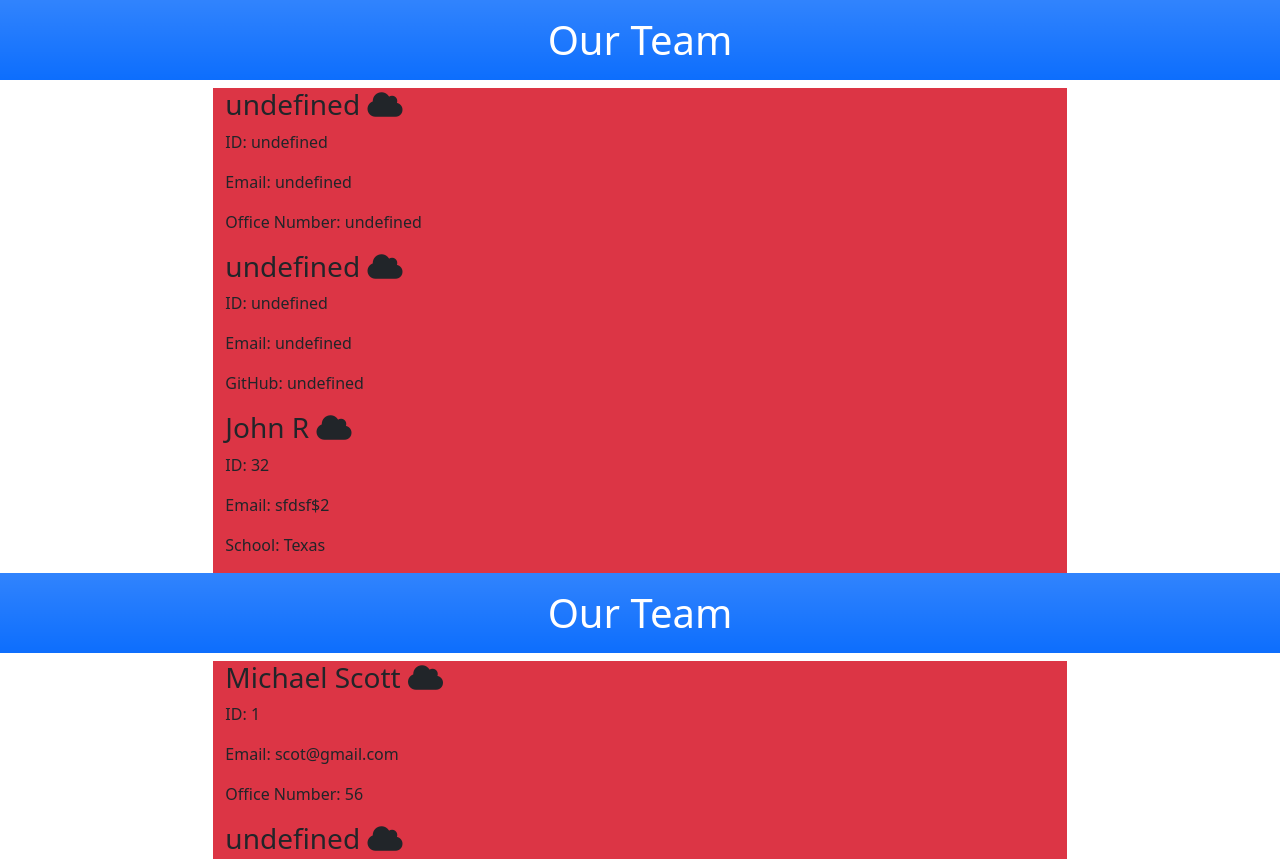
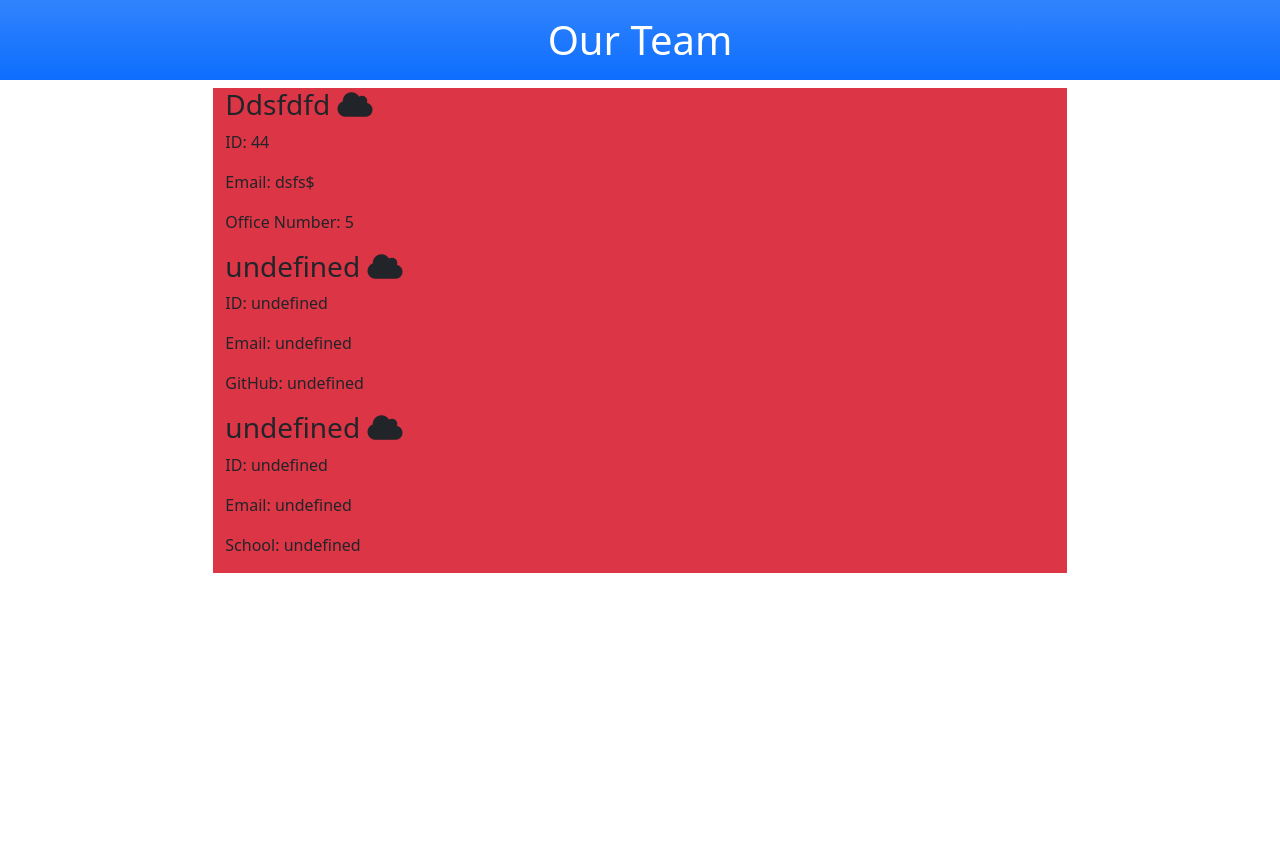
Before and after one commit to roodhouse/teamProfileGenerator, a website: page index2.html in a window 1280 px wide. Shown: the top 859 px of the page. After the commit the page ends 800 px from the top, so only its background shows below. Drawn offline with nearby package versions, Linux system fonts and the light colour scheme.

```diff
--- a/index2.html
+++ b/index2.html
@@ -19,61 +19,10 @@
 
         <div id="manager" class="row">
             <div class="col-12 bg-danger">
-                <h3 id="managerName">undefined <i class="fa-solid fa-cloud"></i></h3>
-                <p>ID: <span id="managerId">undefined</span></p>
-                <p>Email: <span id="managerEmail">undefined</span></p>
-                <p>Office Number: <span id="managerOffice">undefined</span></p>
-            </div>
-        </div>
-
-        <div id="engineer" class="row">
-            <div class="col-12 bg-danger">
-                <h3 id="engineerName">undefined <i class="fa-solid fa-cloud"></i></h3>
-                <p>ID: <span id="engineerId">undefined</span></p>
-                <p>Email: <span id="engineerEmail">undefined</span></p>
-                <p>GitHub: <span id="engineerGit">undefined</span></p>
-            </div>
-        </div>
-
-        <div id="intern" class="row">
-            <div class="col-12 bg-danger">
-                <h3 id="internName">John R <i class="fa-solid fa-cloud"></i></h3>
-                <p>ID: <span id="internId">32</span></p>
-                <p>Email: <span id="internEmail">sfdsf$2</span></p>
-                <p>School: <span id="internSchool">Texas</span></p>
-            </div>
-        </div>
-
-    </div>
-
-    <script src="./node_modules/bootstrap/dist/js/bootstrap.min.js"></script>
-</body>
-</html>
-
-    <!DOCTYPE html>
-<html lang="en">
-<head>
-    <meta charset="UTF-8">
-    <meta http-equiv="X-UA-Compatible" content="IE=edge">
-    <meta name="viewport" content="width=device-width, initial-scale=1.0">
-    <link rel="stylesheet" href="./node_modules/bootstrap/dist/css/bootstrap.min.css" />
-    <link rel="stylesheet" href="./node_modules/@fortawesome/fontawesome-free/css/all.min.css" />
-    <title>Our Team</title>
-</head>
-<body>
-
-    <header>
-        <h1 class="text-center bg-primary bg-gradient text-white py-3">Our Team</h1>
-    </header>
-
-    <div id="theTeam" class="container-fluid col-sm-8">
-
-        <div id="manager" class="row">
-            <div class="col-12 bg-danger">
-                <h3 id="managerName">Michael Scott <i class="fa-solid fa-cloud"></i></h3>
-                <p>ID: <span id="managerId">1</span></p>
-                <p>Email: <span id="managerEmail">scot@gmail.com</span></p>
-                <p>Office Number: <span id="managerOffice">56</span></p>
+                <h3 id="managerName">Ddsfdfd <i class="fa-solid fa-cloud"></i></h3>
+                <p>ID: <span id="managerId">44</span></p>
+                <p>Email: <span id="managerEmail">dsfs$</span></p>
+                <p>Office Number: <span id="managerOffice">5</span></p>
             </div>
         </div>
 
```
Also changed, not shown: index.js (+14 -5 lines).
